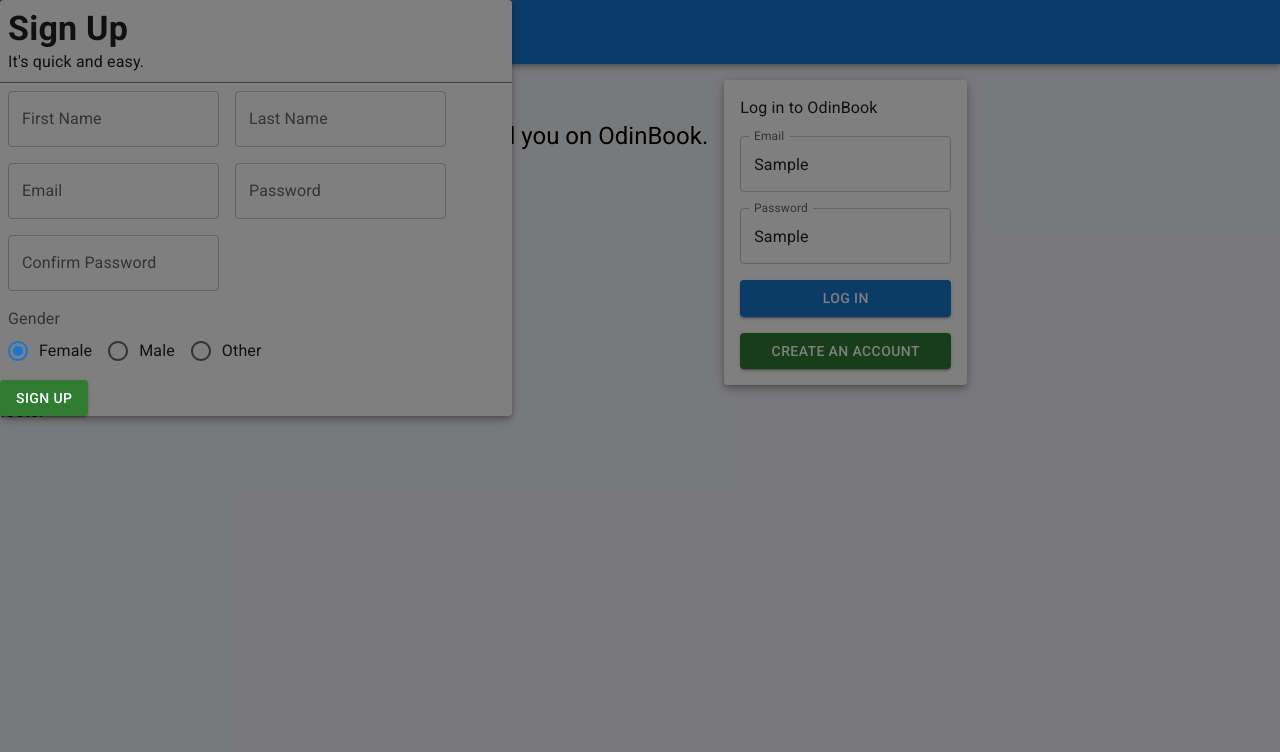
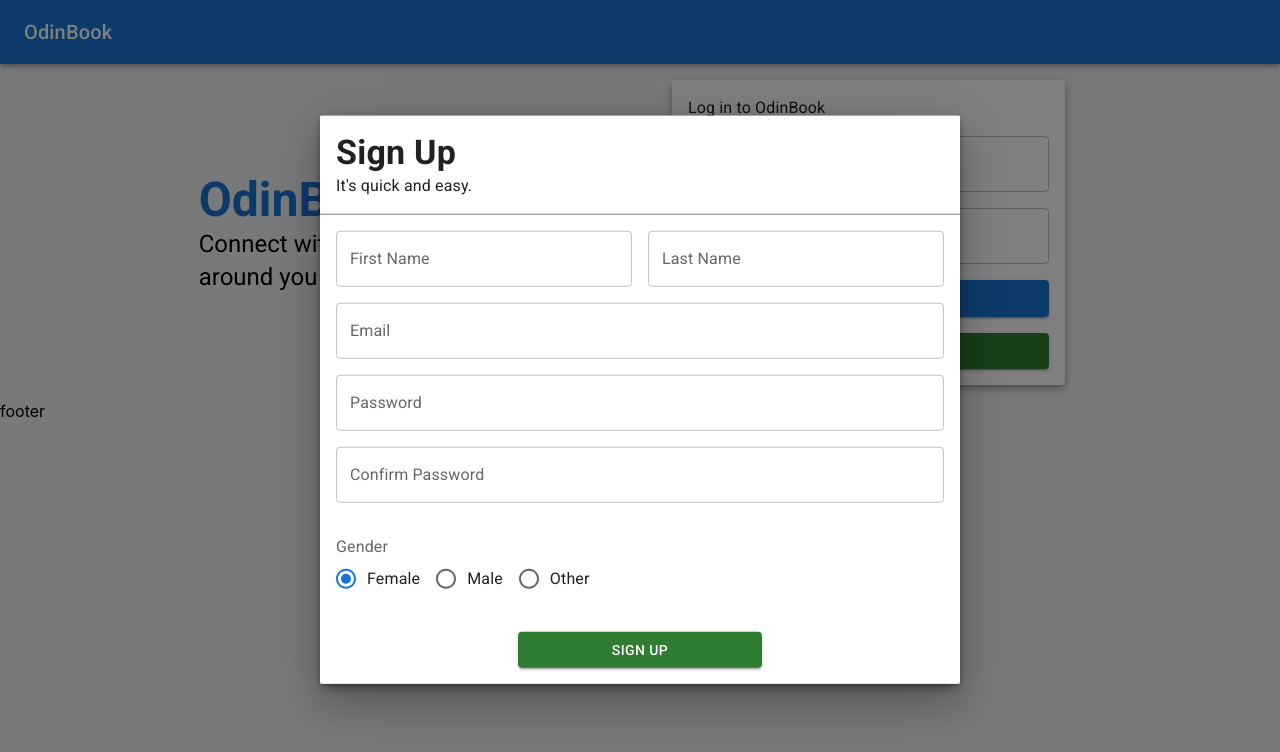
Before and after one commit to DorianDeptuch/odin-book, a Next.js app in the folder client/: page /login in a window 1280 px wide. Both pictures are taken after typing "Sample", "Sample" into the empty fields and a click on the button "CREATE AN ACCOUNT". Shown: the top 752 px of the page. Built offline with nearby package versions, Linux system fonts and the light colour scheme.

Commit message:
aligned login page content to be centered horizontally and vertically. Signup modal: fixed background color issue, textfield width issue, and center aligned modal

```diff
--- a/client/components/SignupModal.js
+++ b/client/components/SignupModal.js
@@ -13,16 +13,10 @@
 import FormControl from "@mui/material/FormControl";
 import FormLabel from "@mui/material/FormLabel";
 
-const styles = {
-  width: "40%",
-};
-
 export default function SignupModal({}) {
   return (
-    <Box sx={styles}>
-      <Fade in={open}>
     <Paper elevation={5}>
-          <Box sx={{ borderBottom: "1px solid gray" }} padding={1}>
+      <Box sx={{ borderBottom: "1px solid gray" }} padding={2}>
         <Typography
           id="transition-modal-title"
           sx={{ fontWeight: "bold" }}
@@ -35,27 +29,28 @@
           It's quick and easy.
         </Typography>
       </Box>
-          <Box padding={1}>
+      <Box padding={2}>
         <Grid container spacing={2}>
-              <Grid item>
+          <Grid item sm={12} md={6}>
             <TextField
+              fullWidth
               id="firstName"
               label="First Name"
               variant="outlined"
             />
           </Grid>
-              <Grid item>
-                <TextField id="lastName" label="Last Name" variant="outlined" />
-              </Grid>
-              <Grid item>
+          <Grid item sm={12} md={6}>
             <TextField
               fullWidth
-                  id="email"
-                  label="Email"
+              id="lastName"
+              label="Last Name"
               variant="outlined"
             />
           </Grid>
-              <Grid item>
+          <Grid item md={12}>
+            <TextField fullWidth id="email" label="Email" variant="outlined" />
+          </Grid>
+          <Grid item md={12}>
             <TextField
               fullWidth
               id="newPassword"
@@ -63,7 +58,7 @@
               variant="outlined"
             />
           </Grid>
-              <Grid item>
+          <Grid item md={12}>
             <TextField
               fullWidth
               id="confirmPassword"
@@ -73,7 +68,7 @@
           </Grid>
         </Grid>
       </Box>
-          <Box padding={1}>
+      <Box padding={2}>
         <FormControl component="fieldset">
           <FormLabel component="legend">Gender</FormLabel>
           <RadioGroup
@@ -87,11 +82,7 @@
                 control={<Radio />}
                 label="Female"
               />
-                  <FormControlLabel
-                    value="male"
-                    control={<Radio />}
-                    label="Male"
-                  />
+              <FormControlLabel value="male" control={<Radio />} label="Male" />
               <FormControlLabel
                 value="other"
                 control={<Radio />}
@@ -101,11 +92,16 @@
           </RadioGroup>
         </FormControl>
       </Box>
-          <Button variant="contained" paddingX={3} color="success">
+      <Box padding={2} sx={{ display: "flex", justifyContent: "center" }}>
+        <Button
+          variant="contained"
+          paddingX={3}
+          color="success"
+          sx={{ width: "40%" }}
+        >
           Sign Up
         </Button>
+      </Box>
     </Paper>
-      </Fade>
-    </Box>
   );
 }
--- a/client/pages/login.js
+++ b/client/pages/login.js
@@ -2,7 +2,8 @@
 import Container from "@mui/material/Container";
 import Typography from "@mui/material/Typography";
 import Backdrop from "@mui/material/Backdrop";
-
+import Fade from "@mui/material/Fade";
+import Box from "@mui/material/Box";
 import Paper from "@mui/material/Paper";
 import Stack from "@mui/material/Stack";
 import TextField from "@mui/material/TextField";
@@ -10,9 +11,31 @@
 import SignupModal from "../components/SignupModal";
 import Modal from "@mui/material/Modal";
 
+import Grid from "@mui/material/Grid";
+import Radio from "@mui/material/Radio";
+import RadioGroup from "@mui/material/RadioGroup";
+import FormControlLabel from "@mui/material/FormControlLabel";
+import FormControl from "@mui/material/FormControl";
+import FormLabel from "@mui/material/FormLabel";
+
 const styles = {
   p: 2,
   m: 2,
+};
+
+const centerAlign = {
+  display: "flex",
+  alignItems: "center",
+  justifyContent: "center",
+};
+
+const modalStyle = {
+  position: "absolute",
+  top: "50%",
+  left: "50%",
+  transform: "translate(-50%, -50%)",
+  bgcolor: "background.paper",
+  boxShadow: 24,
 };
 
 function login() {
@@ -21,9 +44,9 @@
   const handleClose = () => setOpen(false);
 
   return (
-    <Container>
-      <Stack direction="row">
-        <Stack>
+    <Container sx={centerAlign}>
+      <Stack direction="row" sx={centerAlign}>
+        <Stack sx={{ width: "40%", marginRight: "4rem" }}>
           <Typography
             variant="h3"
             color="primary.main"
@@ -36,7 +59,7 @@
             around you on OdinBook.
           </Typography>
         </Stack>
-        <Paper elevation={5} sx={{ ...styles }}>
+        <Paper elevation={5} sx={{ ...styles, width: "40%" }}>
           <Stack spacing={2}>
             <Typography>
               Log in to <span color="primary.main">OdinBook</span>
@@ -56,6 +79,7 @@
         </Paper>
       </Stack>
       <Modal
+        sx={centerAlign}
         aria-labelledby="transition-modal-title"
         aria-describedby="transition-modal-description"
         open={open}
@@ -66,7 +90,11 @@
           timeout: 500,
         }}
       >
-        <SignupModal />
+        <Fade in={open}>
+          <Box sx={modalStyle}>
+            <SignupModal />
+          </Box>
+        </Fade>
       </Modal>
     </Container>
   );
```
Lines whose indentation alone changed are shown as unchanged.
